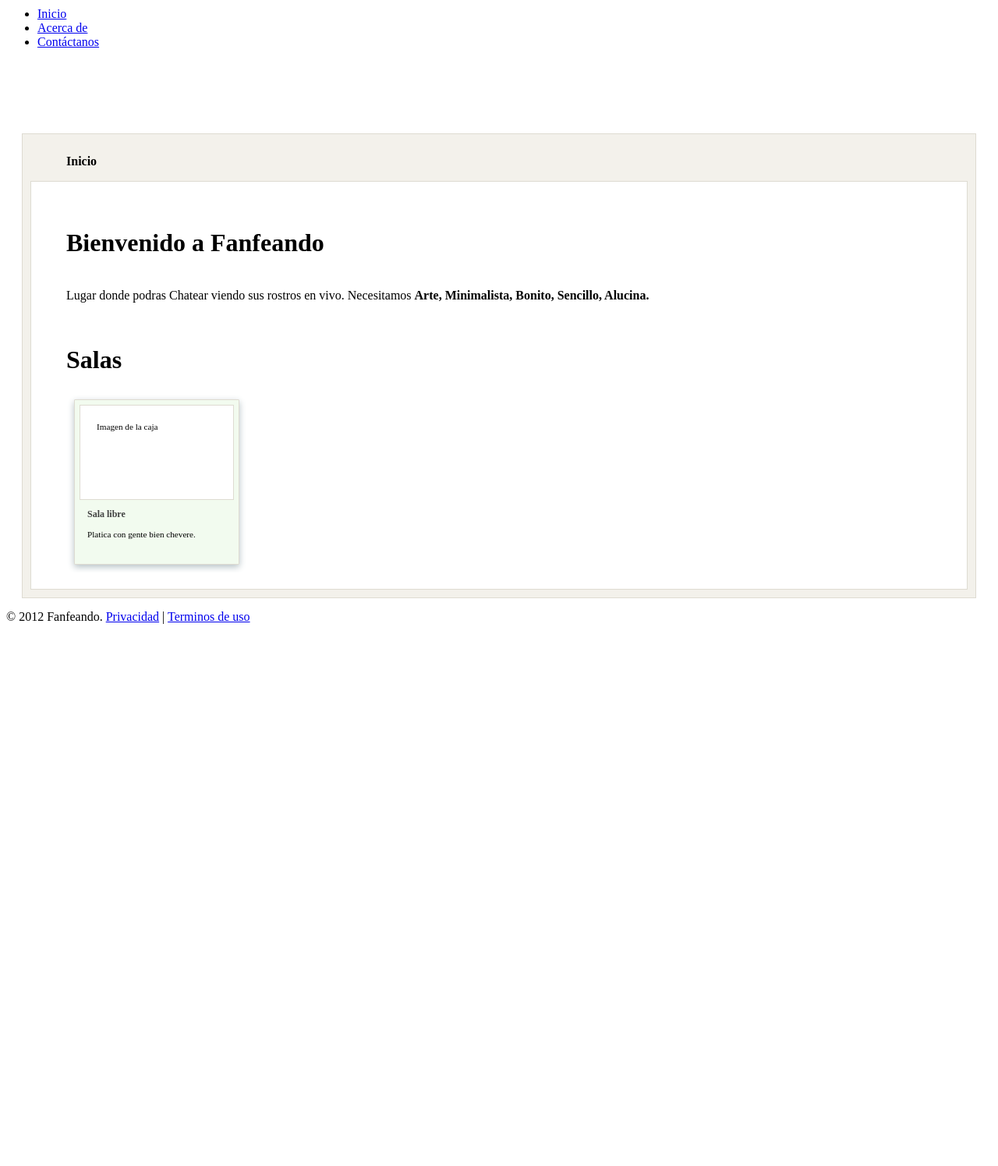
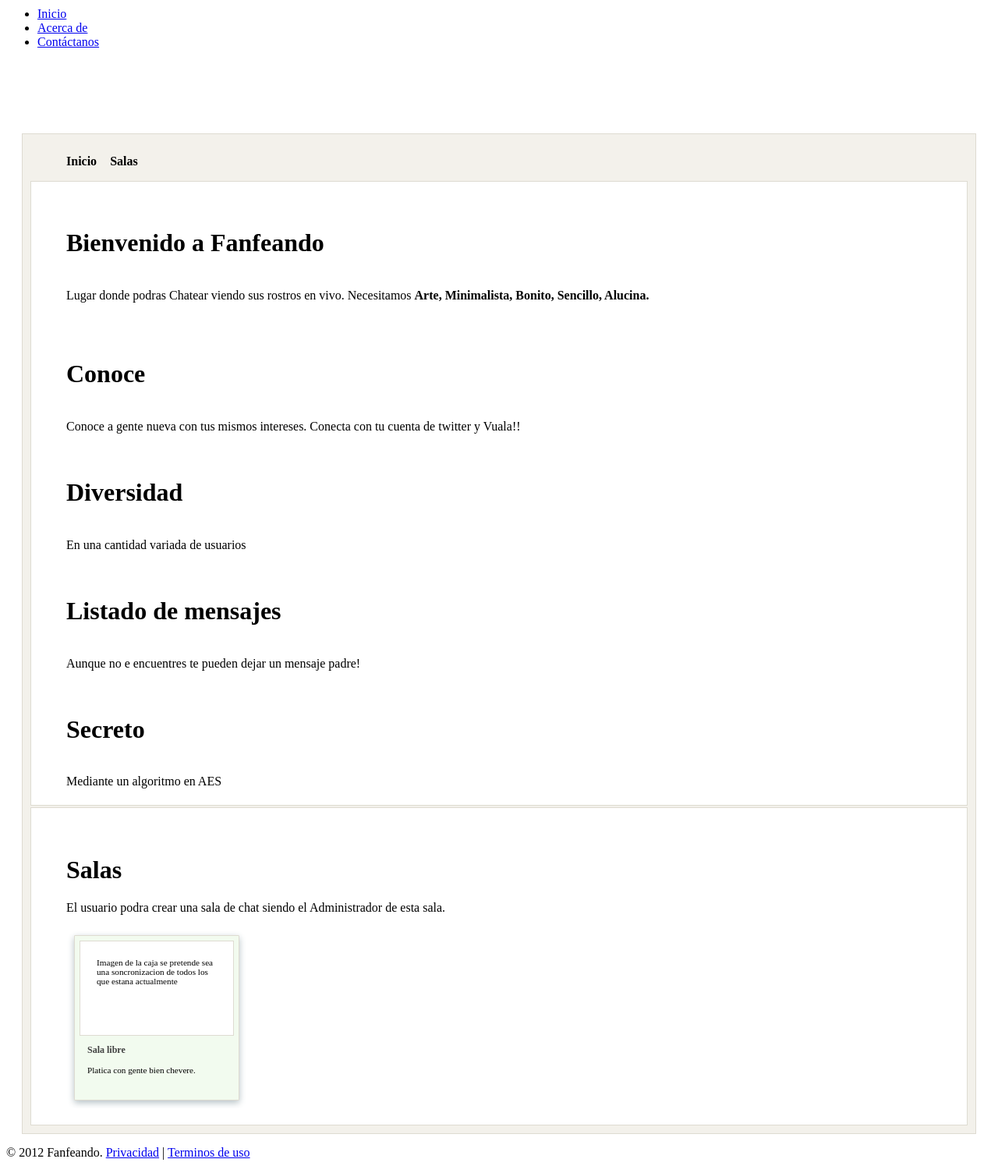
Before and after one commit to 0xbepresent/laposh, a Django app: page / in a window 1280 px wide. Shown: the part 137-1632 px from the top of the page at 78% size. Before the commit the page ends 937 px from the top, so only its background shows below. Run offline with Django 3.2, Linux system fonts and the light colour scheme; some libraries are stand-ins or nearby versions.

Commit message:
Modificaciones de estilo

```diff
--- a/chat/templates/css/chat.css
+++ b/chat/templates/css/chat.css
@@ -36,7 +36,6 @@
 
 #log {
 	text-align:left;
-	font-size: 8px;
 	margin:0 auto;
 	margin-bottom:10px;
 	padding:10px;
--- a/index/templates/base.html
+++ b/index/templates/base.html
@@ -32,7 +32,8 @@
         <br><br><br><br>
         <div class='principal'>
             <div id="tabvani" class="widget">
-                {% block contenido %}{% endblock contenido %}
+                {% block contenido %}
+                {% endblock contenido %}
             </div>
         </div>
         <div class = 'footer'>
--- a/index/templates/index.html
+++ b/index/templates/index.html
@@ -2,31 +2,55 @@
 {% block titulo %}Principal{% endblock %}
 {%block contenido %}
             <ul class="tabnav"> <!--nombre de las columnas -->
-                <li><a href="#inicio">Inicio</a></li>
-                <!--<li><a href="#crea">Crear sala</a></li>-->
+                <li><a href="#tabinicio">Inicio</a></li>
+                <li><a href="#tabsalas">Salas</a></li>
                 <div class='sesion-usuario'>
                 </div>
             </ul>
-            <div id="inicio" class="tabdiv">
+            <div id="tabinicio" class="tabdiv">
                 <ul><br>
-                  <p><h1>Bienvenido a Fanfeando</h1><br>Lugar donde podras Chatear viendo sus rostros en vivo. Necesitamos <b>Arte, Minimalista, Bonito, Sencillo, Alucina.</b></p><br>
+                  <p><h1>Bienvenido a Fanfeando</h1><br>Lugar donde podras Chatear viendo sus rostros en vivo. Necesitamos <b>Arte, Minimalista, Bonito, Sencillo, Alucina.</b></p><br><br>
+                  <h1>Conoce</h1><br>
+                  Conoce a gente nueva con tus mismos intereses. Conecta con
+                  tu cuenta de twitter y Vuala!!
+                  <br><br><br>
+                  <h1>Diversidad</h1><br>
+                  En una cantidad variada de usuarios
+                  <br><br><br>
+                  <h1>Listado de mensajes</h1><br>
+                  Aunque no e encuentres te pueden dejar un mensaje padre!
+                  <br><br><br>
+                  <h1>Secreto</h1><br>
+                  Mediante un algoritmo en AES
+
+                </ul>
+             </div>
+            <div id="tabsalas" class="tabdiv">
+                    <ul><br>
                       <h1>Salas </h1>
+                        <p>El usuario podra crear una sala de chat siendo el Administrador de esta sala.</p>
                         <div id = 'contenedor-salas'>
                           <div id = 'caja-sala'>
                               <div id = 'caja-sala-interna'>
-                        <p>Imagen de la caja</p>
+                              <p>Imagen de la caja se pretende sea una soncronizacion de todos los que estana actualmente</p>
                               </div>
                               <a href='{% url chat.views.index %}'>
                                 <h1>Sala libre</h1>
                               </a>
                               <p>Platica con gente bien chevere.</p>
                           </div>
+
+                          <!--<div id = 'caja-sala'>
+                              <div id = 'caja-sala-interna'>
+                              <p>Imagen de la caja se pretende sea una soncronizacion de todos los que estana actualmente</p>
+                              </div>
+                              <a href='{% url chat.views.index %}'>
+                                <h1>Tweet chat!</h1>
+                              </a>
+                              <p>Platica con gente del mundo Twitter!!.</p>
+                          </div>-->
+
                       </div>
                     </ul>
              </div>
-            <!--<div id="crea" class="tabdiv">
-                    <ul>
-                        <p>El usuario podra crear una sala de chat siendo el Administrador de esta sala.</p>
-                    </ul>
-             </div> -->
 {% endblock %}
```
Lines whose indentation alone changed are shown as unchanged.
